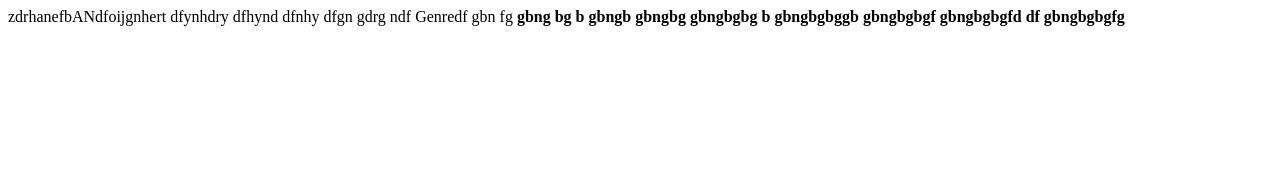
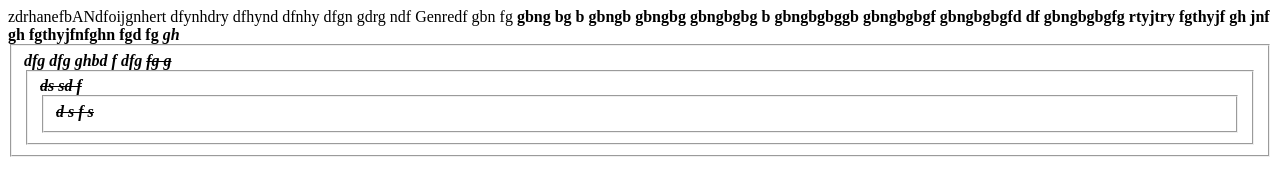
Before and after one commit to popivan95/Title, a plain HTML site: page index.html in a window 1280 px wide. Drawn offline with Linux system fonts and the light colour scheme.

Commit message:
add index.html

```diff
--- a/index.html
+++ b/index.html
@@ -29,7 +29,49 @@
                 gbngbgbgfd
                 df
                 gbngbgbgfg
-                <b></b>
+                <b></b>rtyjtry
+                fgthyjf
+                gh
+                jnf
+                gh
+                fgthyjfnfghn
+                fgd
+                fg
+                <dfn>gh
+                    <dfn><dfn><b><fieldset>dfg
+
+                        dfg
+                        <b>ghbd
+                            f
+
+
+
+                            dfg
+
+
+                            <s>fg
+
+                                g
+                                <fieldset>ds
+
+                                    sd
+                                    f
+
+                                    <dfn>
+                                        <s><fieldset>d
+                                            <s>s
+
+                                                <dfn>f
+                                                    <dfn>s</dfn>
+                                                </dfn>
+                                            </s>
+                                        </fieldset></s>
+                                    </dfn>
+                                </fieldset>
+                            </s>
+                        </b>
+                    </fieldset></b></dfn></dfn>
+                </dfn>
             </b>
         </b>
     </b>
```
